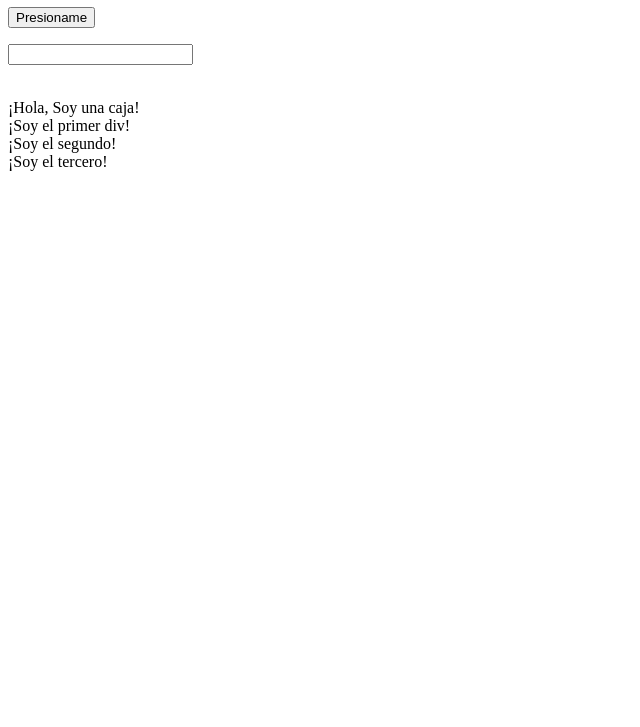
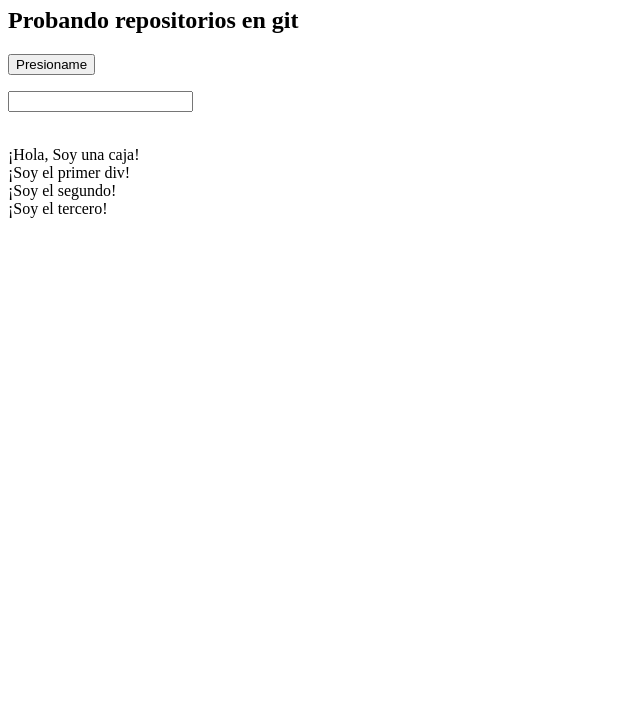
Before and after one commit to GerardoRosas/JS-Course, a plain HTML site: page index.html in a window 1280 px wide. Shown: the part 73-800 px from the top of the page, without its empty margins (0-640 px from the left). Drawn offline with Linux system fonts and the light colour scheme.

Commit message:
Tercer commit

```diff
--- a/index.html
+++ b/index.html
@@ -34,6 +34,7 @@
     </head>
     <body>
         <h1>Curso JavaScript</h1>
+        <h2>Probando repositorios en git</h2>
         <p>
             <button id = 'boton'>Presioname</button>
             <form>
```
